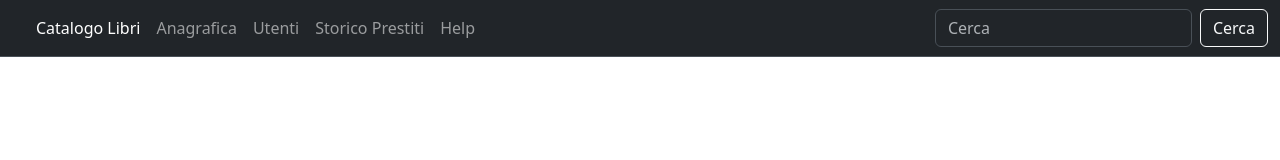
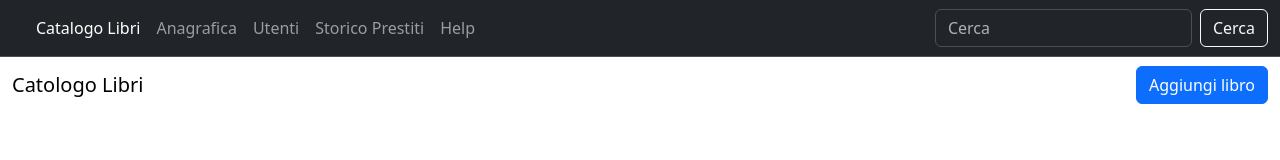
Before and after one commit to JoseManuel-Feliz/html-css-bootstrap-dashboard, a plain HTML site: page index.html in a window 1280 px wide. Drawn offline with nearby package versions, Linux system fonts and the light colour scheme.

Commit message:
added main header

```diff
--- a/index.html
+++ b/index.html
@@ -51,8 +51,18 @@
                 </div>
             </div>
         </nav>
+
     </header>
 
+
+    <main>
+        <nav class="navbar">
+            <div class="container-fluid">
+                <a class="navbar-brand">Catologo Libri</a>
+                <button class="btn btn-primary" type="submit">Aggiungi libro</button>
+            </div>
+        </nav>
+    </main>
 
 
 
```
